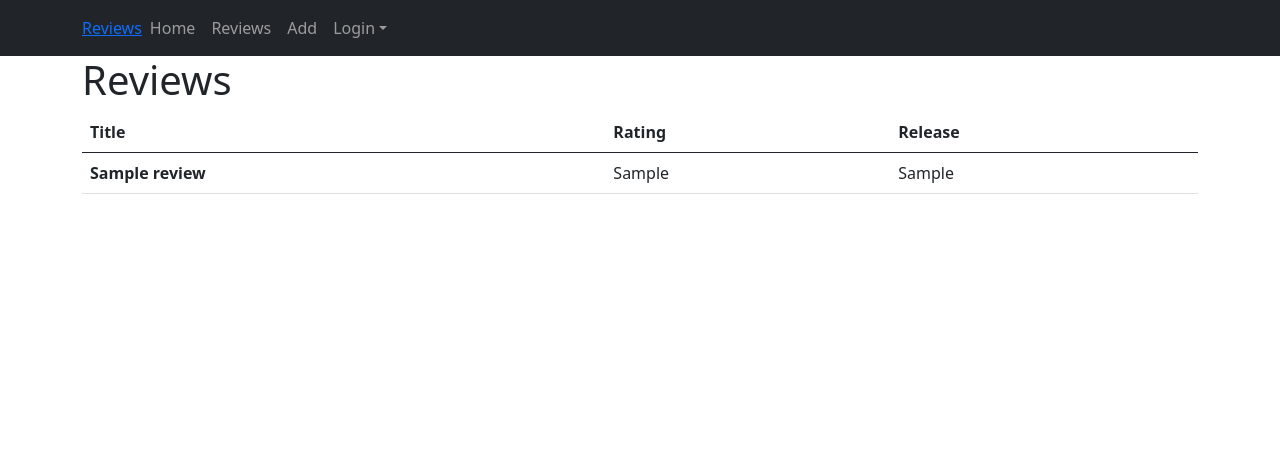
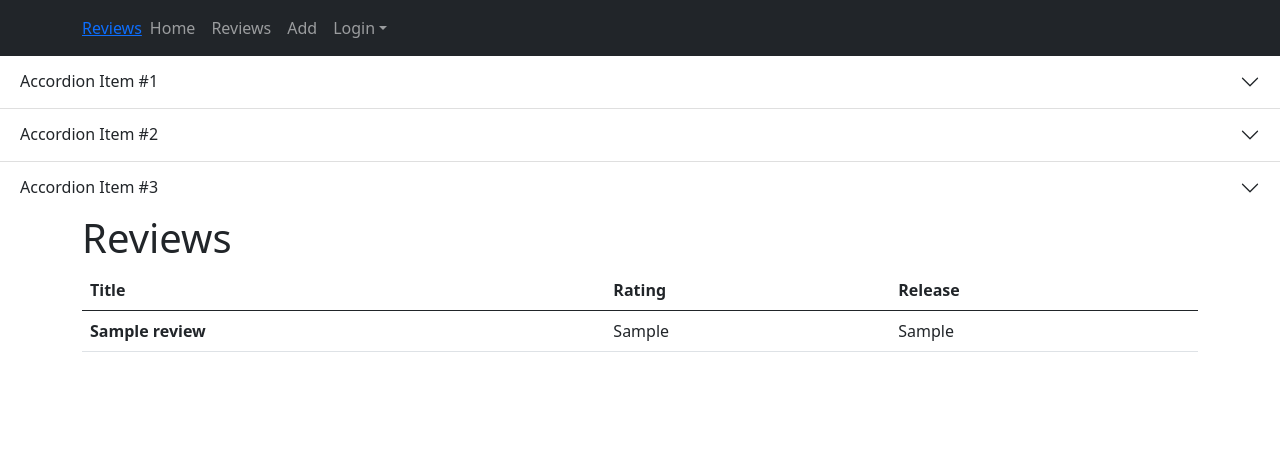
Before and after one commit to krenkes/moviereview, a Django app: page / in a window 1280 px wide. Shown: the top 454 px of the page. Run offline with Django 3.2, Linux system fonts and the light colour scheme; tables that the repository leaves empty hold one stand-in row (values such as "Sample post").

Commit message:
add accordian to base template

```diff
--- a/app/reviews/templates/reviews/base.html
+++ b/app/reviews/templates/reviews/base.html
@@ -74,6 +74,50 @@
       </div>
     </div>
   </nav>
+  <div class="accordion accordion-flush" id="accordionFlushExample">
+    <div class="accordion-item">
+      <h2 class="accordion-header" id="flush-headingOne">
+        <button class="accordion-button collapsed" type="button" data-bs-toggle="collapse"
+          data-bs-target="#flush-collapseOne" aria-expanded="false" aria-controls="flush-collapseOne">
+          Accordion Item #1
+        </button>
+      </h2>
+      <div id="flush-collapseOne" class="accordion-collapse collapse" aria-labelledby="flush-headingOne"
+        data-bs-parent="#accordionFlushExample">
+        <div class="accordion-body">Placeholder content for this accordion, which is intended to demonstrate the
+          <code>.accordion-flush</code> class. This is the first item's accordion body.</div>
+      </div>
+    </div>
+    <div class="accordion-item">
+      <h2 class="accordion-header" id="flush-headingTwo">
+        <button class="accordion-button collapsed" type="button" data-bs-toggle="collapse"
+          data-bs-target="#flush-collapseTwo" aria-expanded="false" aria-controls="flush-collapseTwo">
+          Accordion Item #2
+        </button>
+      </h2>
+      <div id="flush-collapseTwo" class="accordion-collapse collapse" aria-labelledby="flush-headingTwo"
+        data-bs-parent="#accordionFlushExample">
+        <div class="accordion-body">Placeholder content for this accordion, which is intended to demonstrate the
+          <code>.accordion-flush</code> class. This is the second item's accordion body. Let's imagine this being filled
+          with some actual content.</div>
+      </div>
+    </div>
+    <div class="accordion-item">
+      <h2 class="accordion-header" id="flush-headingThree">
+        <button class="accordion-button collapsed" type="button" data-bs-toggle="collapse"
+          data-bs-target="#flush-collapseThree" aria-expanded="false" aria-controls="flush-collapseThree">
+          Accordion Item #3
+        </button>
+      </h2>
+      <div id="flush-collapseThree" class="accordion-collapse collapse" aria-labelledby="flush-headingThree"
+        data-bs-parent="#accordionFlushExample">
+        <div class="accordion-body">Placeholder content for this accordion, which is intended to demonstrate the
+          <code>.accordion-flush</code> class. This is the third item's accordion body. Nothing more exciting happening
+          here in terms of content, but just filling up the space to make it look, at least at first glance, a bit more
+          representative of how this would look in a real-world application.</div>
+      </div>
+    </div>
+  </div>
   <div class="body-content">{% block content %}{% endblock content %}</div>
   <footer class="page-footer font-small fixed-bottom py-0">
     <div></div>
--- a/app/reviews/views.py
+++ b/app/reviews/views.py
@@ -29,10 +29,6 @@ class index(APIView):
         queryset = Review.objects.all()
         return Response({'reviews': queryset})
 
-    def post(self, request):
-        queryset = Review.objects.all()
-        return Response({'reviews': queryset})
-
 class review_list_filter(APIView):
     renderer_classes = [TemplateHTMLRenderer]
     template_name = 'reviews/review_list.html'
@@ -40,6 +36,7 @@ class review_list_filter(APIView):
     def get(self, request):
         queryset = Review.objects.all()
         return Response({'reviews': queryset})
+
 
 
 
```
